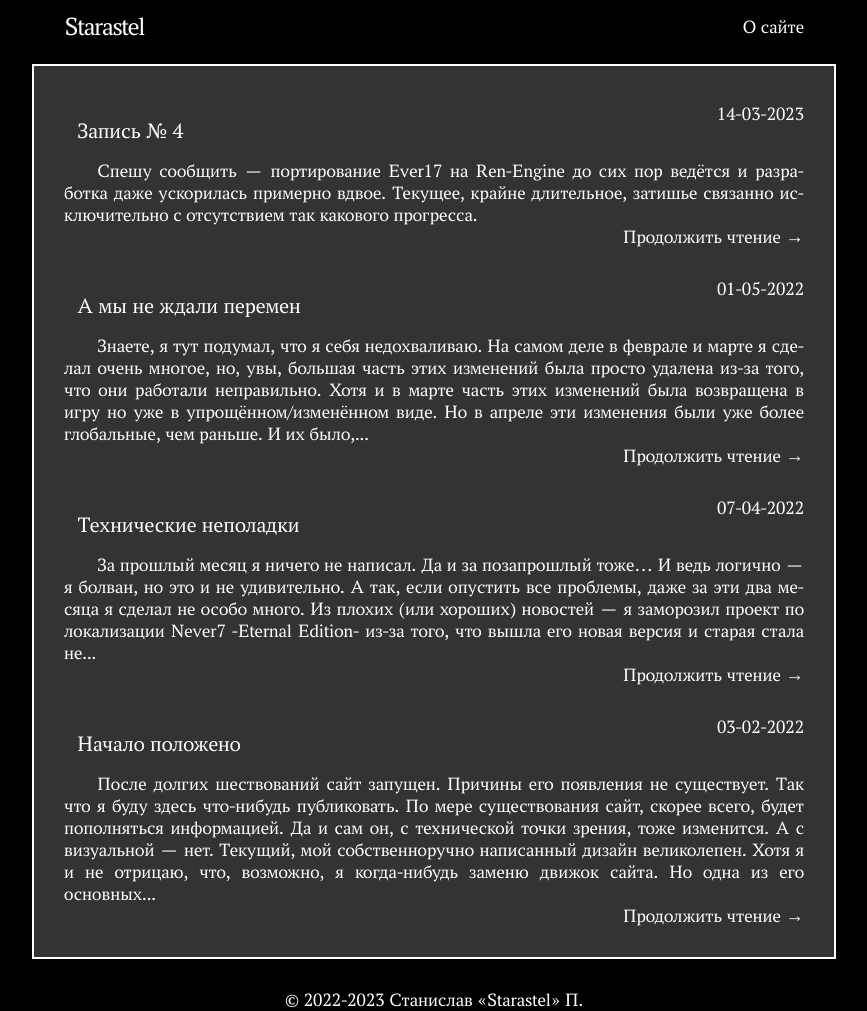
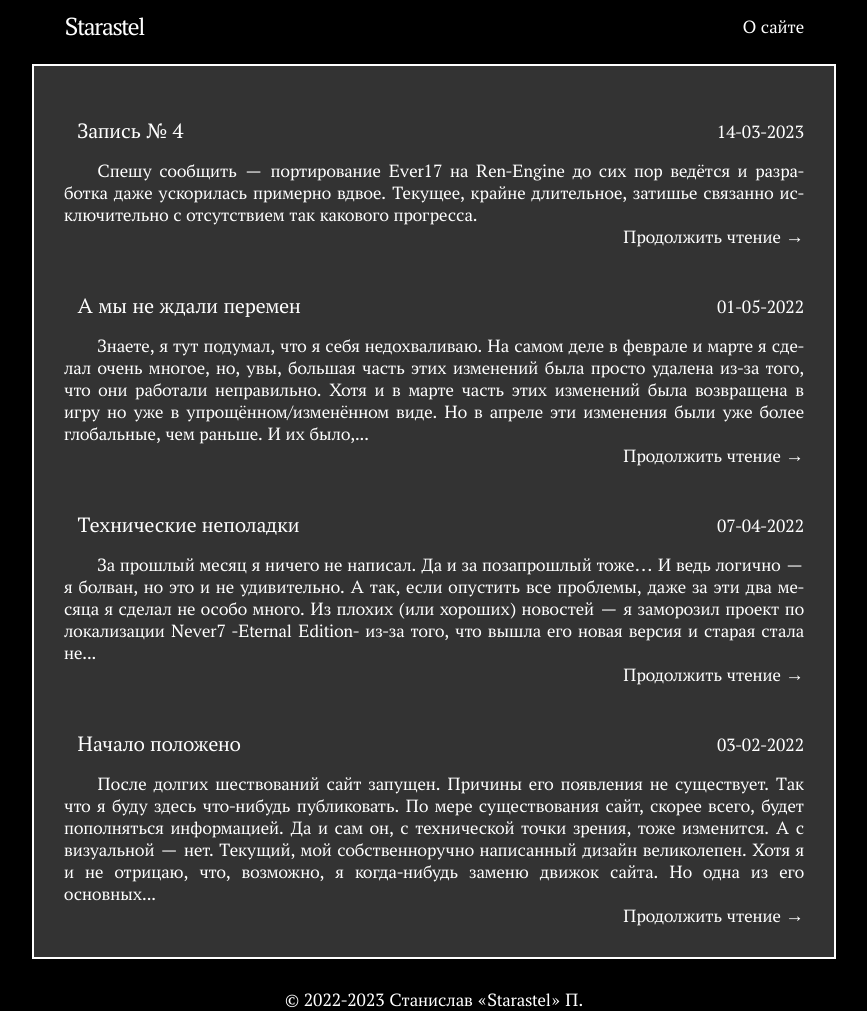
Before and after one commit to Starastel/stStarastel, a Jekyll site: the page built from index.html, in a window 1280 px wide. Shown: the whole page, without its empty margins (206-1073 px from the left). Built offline with Jekyll 4.4.1, drawn with Linux system fonts in a browser that asks for light colours; the list of posts is cut into pages by our own code.

Commit message:
Update main.scss

```diff
--- a/assets/main.scss
+++ b/assets/main.scss
@@ -235,7 +235,9 @@ table {
 .pst_ttl {
 	display: flex;
 	justify-content: space-between;
-	margin: auto;
+	margin-left: auto;
+	margin-right: auto;
+	align-items: baseline;
 }
 
 .site-header {
```
